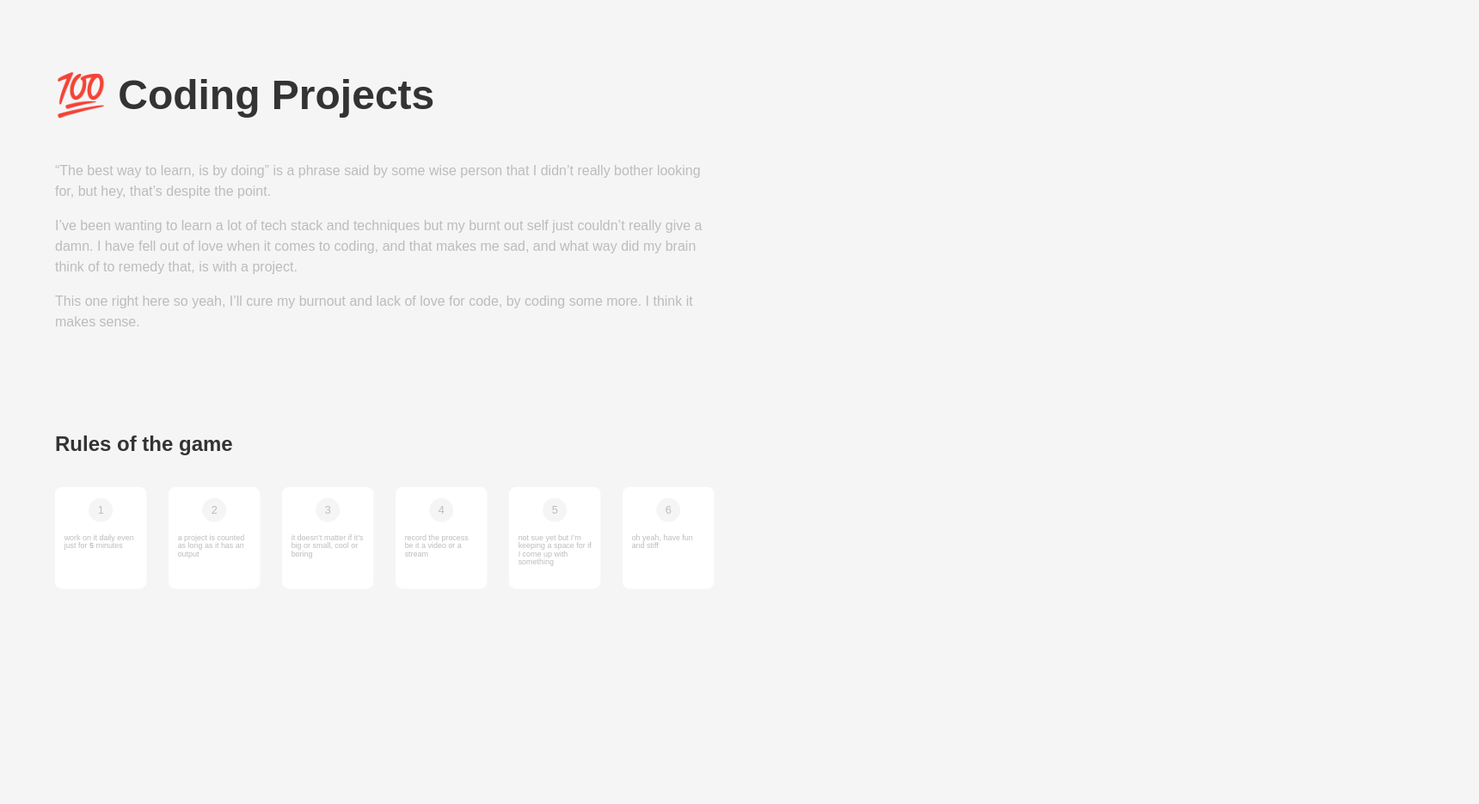
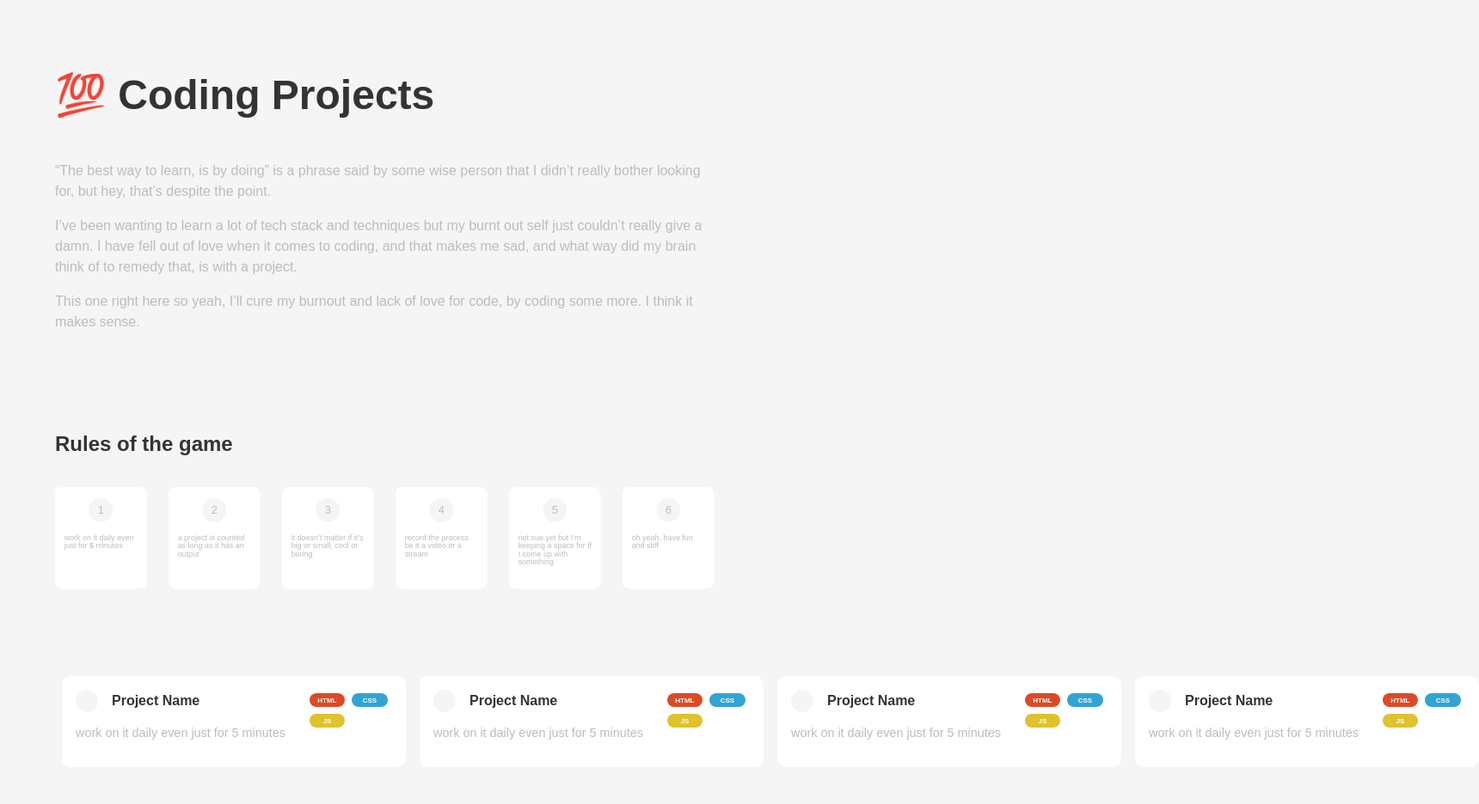
Before and after one commit to athoug/100-code-project, a plain HTML site: page index.html in a window 1280 px wide. Shown: the part 29-965 px from the top of the page at 86% size, 1720 px wide, since content can reach past the window. Before the commit the page ends 808 px from the top, so only its background shows below. Drawn offline with Linux system fonts and the light colour scheme.

Commit message:
projects cards

```diff
--- a/assets/style/base.css
+++ b/assets/style/base.css
@@ -17,11 +17,11 @@ html {
 
 header,
 section {
-	/* background: red; */
 	padding: 2em;
 	max-width: 75em;
 }
 
+/* ------------ Header styles ---------------- */
 .header-title {
 	margin: 1em 0;
 	color: var(--black);
@@ -35,6 +35,7 @@ section {
 	max-width: 48em;
 }
 
+/* ------------ rules section -------------- */
 .rule-cards {
 	display: flex;
 	flex-wrap: wrap;
@@ -81,3 +82,96 @@ section {
 	text-align: left;
 	max-width: 80%;
 }
+
+/* -------------- project cards --------------- */
+.projects-container {
+	display: flex;
+}
+
+.card {
+	min-width: 25em;
+	height: 6.625em;
+	background: var(--white);
+	border-radius: 10px;
+	color: var(--gray);
+	font-weight: 100;
+	display: flex;
+	padding: 1em;
+	justify-content: space-around;
+	overflow: hidden;
+	margin: 0.5em;
+}
+
+.project-disc {
+	flex-basis: 80%;
+}
+
+.card-header {
+	display: flex;
+	align-items: center;
+	margin-bottom: 1em;
+}
+
+.icons {
+	width: 1.625em;
+	height: 1.625em;
+	background-color: var(--bg-color);
+	border-radius: 100%;
+	margin-right: 1em;
+}
+
+.project-title {
+	color: var(--black);
+	font-weight: 900;
+}
+
+.project-description {
+	font-size: 0.9em;
+}
+
+.pills-container {
+	overflow-y: scroll;
+	display: flex;
+	flex-wrap: wrap;
+	flex-basis: 30%;
+	align-content: flex-start;
+}
+
+.pill {
+	background: red;
+	padding: 0.2em 0.4em;
+	font-size: 0.5em;
+	border-radius: 10px;
+	color: var(--white);
+	width: 5.1875em;
+	height: 2em;
+	font-weight: bold;
+	display: flex;
+	align-items: center;
+	justify-content: center;
+	margin: 0.5em;
+}
+
+.red-pill {
+	background-color: #dc4a25;
+}
+
+.yellow-pill {
+	background-color: #e0c22d;
+}
+
+.light-blue-pill {
+	background-color: #30a4d4;
+}
+
+.orange-pill {
+	background-color: #db7a3f;
+}
+
+.green-pill {
+	background-color: #86be02;
+}
+
+.blue-pill {
+	background-color: #0076c5;
+}
--- a/index.html
+++ b/index.html
@@ -58,5 +58,75 @@
 				</div>
 			</div>
 		</section>
+
+		<section class="projects-container">
+			<div class="card">
+				<div class="project-disc">
+					<div class="card-header">
+						<div class="icons"></div>
+						<div class="project-title">Project Name</div>
+					</div>
+					<p class="project-description">
+						work on it daily even just for 5 minutes
+					</p>
+				</div>
+				<div class="pills-container">
+					<div class="pill red-pill">HTML</div>
+					<div class="pill light-blue-pill">CSS</div>
+					<div class="pill yellow-pill">JS</div>
+				</div>
+			</div>
+
+			<div class="card">
+				<div class="project-disc">
+					<div class="card-header">
+						<div class="icons"></div>
+						<div class="project-title">Project Name</div>
+					</div>
+					<p class="project-description">
+						work on it daily even just for 5 minutes
+					</p>
+				</div>
+				<div class="pills-container">
+					<div class="pill red-pill">HTML</div>
+					<div class="pill light-blue-pill">CSS</div>
+					<div class="pill yellow-pill">JS</div>
+				</div>
+			</div>
+
+			<div class="card">
+				<div class="project-disc">
+					<div class="card-header">
+						<div class="icons"></div>
+						<div class="project-title">Project Name</div>
+					</div>
+					<p class="project-description">
+						work on it daily even just for 5 minutes
+					</p>
+				</div>
+				<div class="pills-container">
+					<div class="pill red-pill">HTML</div>
+					<div class="pill light-blue-pill">CSS</div>
+					<div class="pill yellow-pill">JS</div>
+				</div>
+			</div>
+
+			<div class="card">
+				<div class="project-disc">
+					<div class="card-header">
+						<div class="icons"></div>
+						<div class="project-title">Project Name</div>
+					</div>
+					<p class="project-description">
+						work on it daily even just for 5 minutes
+					</p>
+				</div>
+				<div class="pills-container">
+					<div class="pill red-pill">HTML</div>
+					<div class="pill light-blue-pill">CSS</div>
+					<div class="pill yellow-pill">JS</div>
+				</div>
+			</div>
+		</section>
 	</body>
 </html>
```
